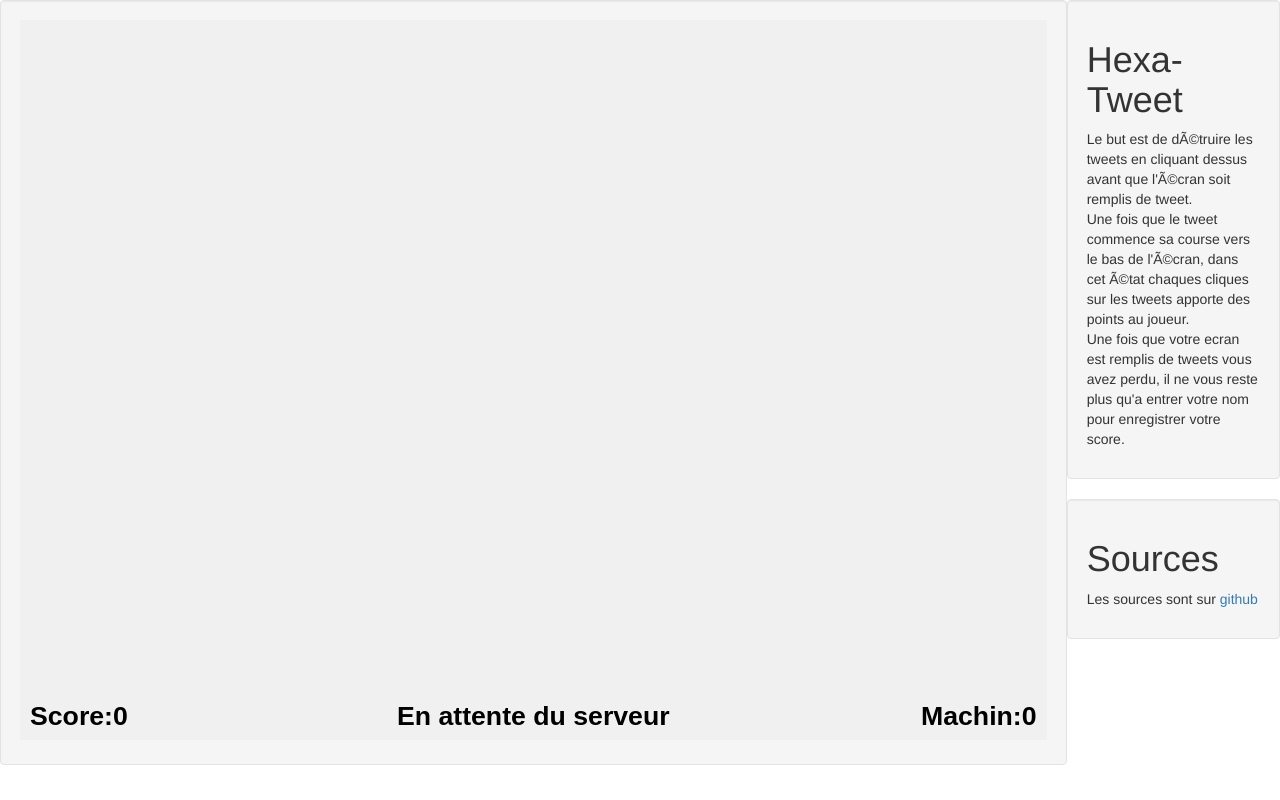
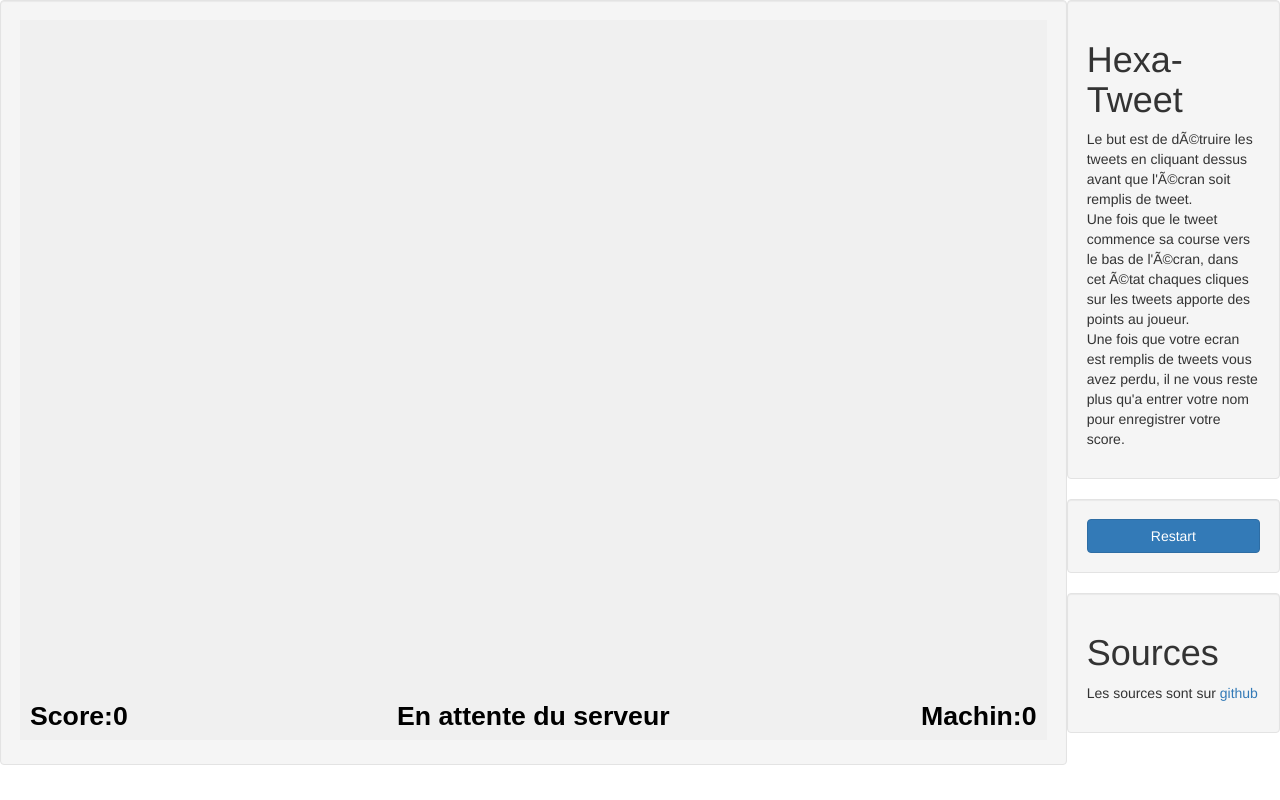
Before and after one commit to Saarg/Hexa-Tweet, a website: page public/views/index.html in a window 1280 px wide. Drawn offline with nearby package versions, Linux system fonts and the light colour scheme; no server answers; files whose address does not match are found by name.

Commit message:
ajout d'un bouton restart pou reprendre a 0

```diff
--- a/public/js/main.js
+++ b/public/js/main.js
@@ -8,7 +8,6 @@ document.getElementById("gameView").appendChild(renderer.view);
 // Create the root of the scene graph ==========================================
 var stage = new PIXI.Container();
 var nbHex = parseInt(renderer.width/300);
-console.log(nbHex);
 
 // Message =====================================================================
 var HUD_message = new PIXI.Text('En attente du serveur');
@@ -100,7 +99,7 @@ requestAnimationFrame(animate);
 function animate() {
     requestAnimationFrame(animate);
 
-    // mise a jour de la position des tweets
+    // update teewts position
     for(var i = 0 ; i < hexa.length ; i++) {
         var x = 300*(i%nbHex) + 100;
         var y = 90*parseInt(i/nbHex) + 90;
@@ -156,3 +155,15 @@ function loose() {
     var pseudo = prompt('Quel est votre pseudo ?');
     socket.emit("loose", {score: HUD_score.score, pseudo: pseudo});
 }
+
+function restart() {
+    for(var i = 0 ; i < hexa.length ; i++) {
+        // destroy all tweets
+        stage.removeChild(hexa[i]);
+        hexa[i].clicks = 1;
+        destroy.push(hexa[i]);
+        stage.addChild(hexa[i]);
+    }
+    hexa.length = 0;
+    HUD_score.reset();
+}
--- a/public/views/index.html
+++ b/public/views/index.html
@@ -16,6 +16,9 @@
                 Une fois que votre ecran est remplis de tweets vous avez perdu, il ne vous reste plus qu'a entrer votre nom pour enregistrer votre score.<br/>
             </p>
         </div>
+        <div id="restart" class="col-md-2 col-sm-12 well pull-right">
+            <button type="button" class="btn btn-primary col-xs-12" onclick="restart()">Restart</button>
+        </div>
         <div id="sources" class="col-md-2 col-sm-12 well pull-right">
             <h1>Sources</h1>
             <p>
```
